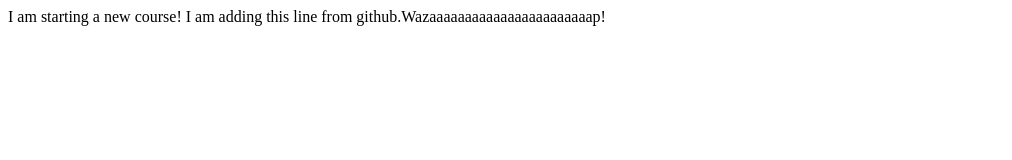
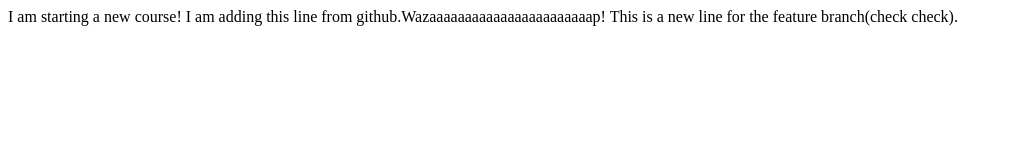
Before and after one commit to kskeerthana/project0, a plain HTML site: page zero.html in a window 1280 px wide. Shown: the whole page, without its empty margins (0-1012 px from the left). Drawn offline with Linux system fonts and the light colour scheme.

Commit message:
feature branch addition

```diff
--- a/zero.html
+++ b/zero.html
@@ -5,4 +5,5 @@
 </head>
 <body>
 	I am starting a new course! I am adding this line from github.Wazaaaaaaaaaaaaaaaaaaaaaaap!
+	This is a new line for the feature branch(check check).
 </body>
```
